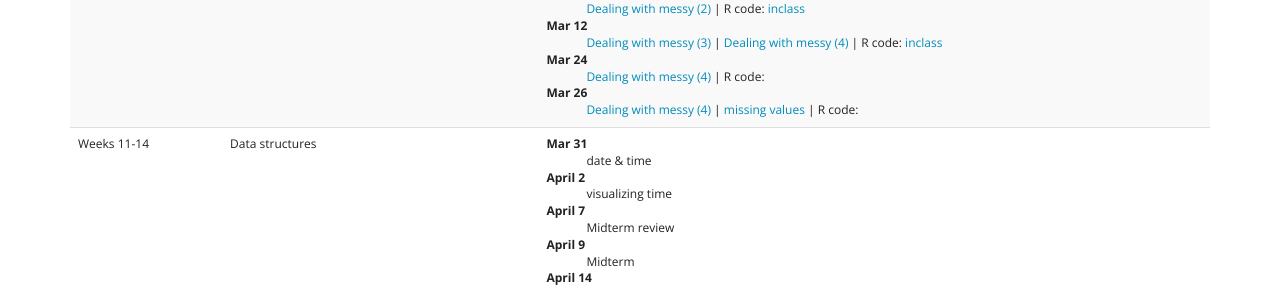
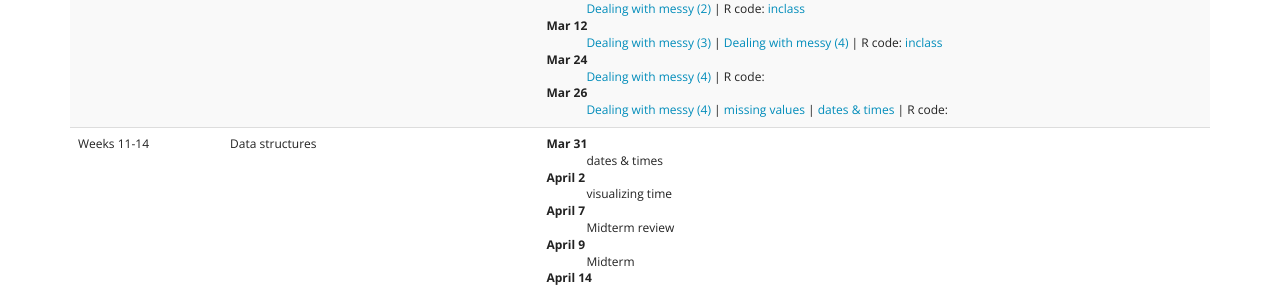
Before and after one commit to Stat480-at-ISU/Stat480-at-ISU.github.io, a Jekyll site: the page built from schedule.html, in a window 1280 px wide. Shown: the part 893-1180 px from the top of the page. Built offline with Jekyll 4.4.1, drawn with Linux system fonts in a browser that asks for light colours.

Commit message:
update sched

```diff
--- a/schedule.html
+++ b/schedule.html
@@ -115,7 +115,7 @@
           <dt>Mar 24</dt>
           <dd><a href="../materials-2020/03_tidyverse/08_messy-4.html" target=_blank>Dealing with messy (4)</a> | R code: </dd>
           <dt>Mar 26</dt>
-          <dd><a href="../materials-2020/03_tidyverse/08_messy-4.html" target=_blank>Dealing with messy (4)</a> | <a href="../materials-2020/03_tidyverse/09_missing-values.html" target=_blank>missing values</a> | R code: </dd>
+          <dd><a href="../materials-2020/03_tidyverse/08_messy-4.html" target=_blank>Dealing with messy (4)</a> | <a href="../materials-2020/03_tidyverse/09_missing-values.html" target=_blank>missing values</a> | <a href="../materials-2020/04_data-structures/01_dates-and-time.html" target=_blank>dates & times</a> | R code: </dd>
 
           </dl>
         </td>
@@ -126,7 +126,7 @@
         <td>
           <dl>
           <dt>Mar 31</dt>
-          <dd>date & time</dd>
+          <dd>dates & times</dd>
           <dt>April 2</dt>
           <dd>visualizing time</dd>
           <dt>April 7</dt>
```
Also changed, not shown: 1 other file.
